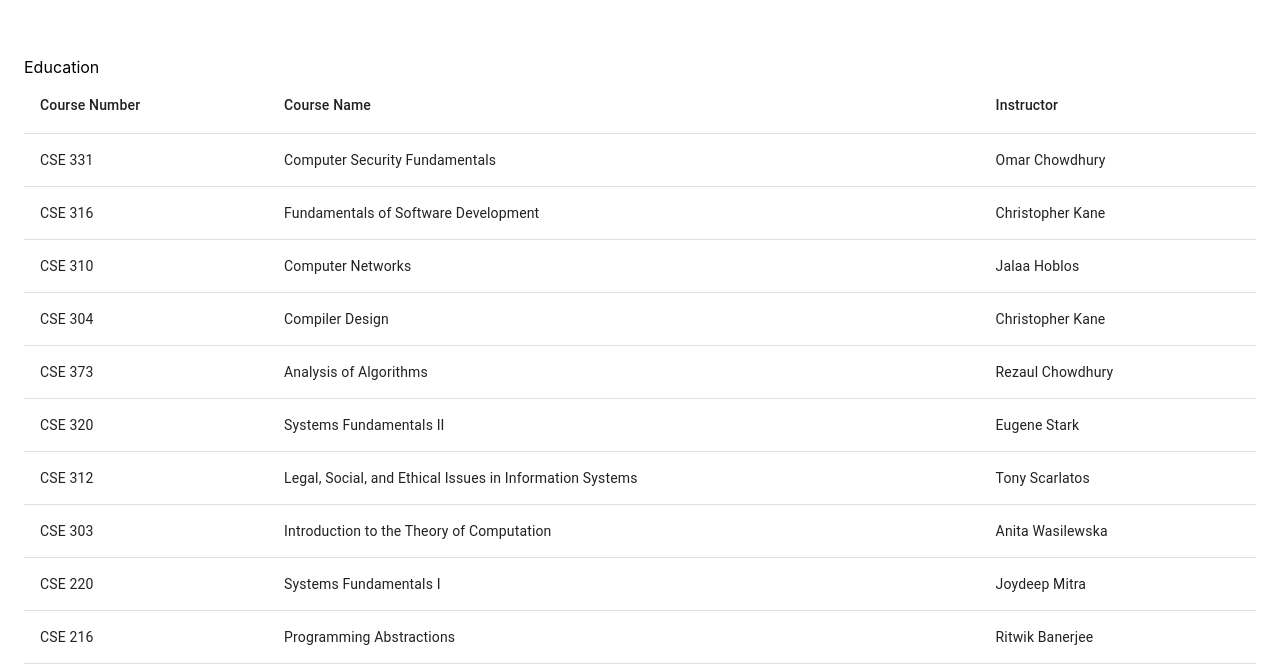
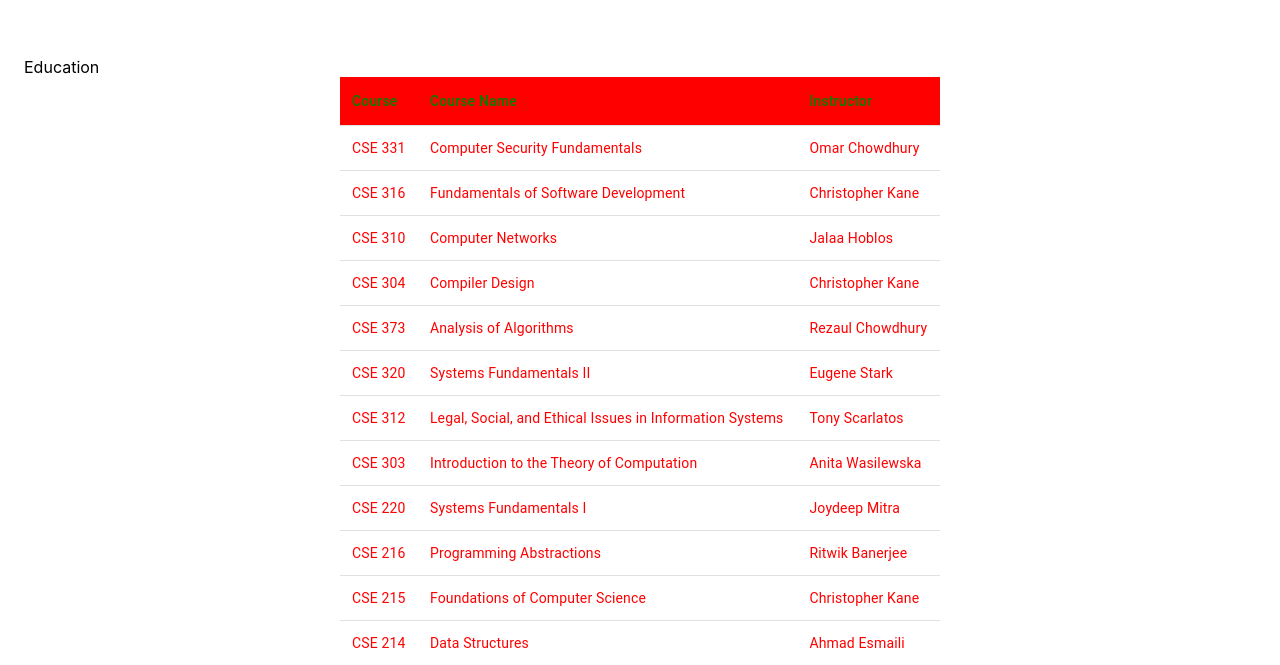
Before and after one commit to tiagowu/portfolio-website, a React (Create React App) app: page / in a window 1280 px wide. Shown: the part 1615-2280 px from the top of the page. Built offline with nearby package versions, Linux system fonts and the light colour scheme.

Commit message:
Add preliminary styling to courses table

```diff
--- a/src/components/Education.jsx
+++ b/src/components/Education.jsx
@@ -1,33 +1,79 @@
-import React from "react";
 import coursesData from "../data/coursesData";
 
-import { Container, Table, TableBody, TableCell, TableHead, TableRow } from "@mui/material";
+import { Container, Table, TableBody, TableCell, TableHead, TableRow, tableCellClasses } from "@mui/material";
+import { styled } from "@mui/system";
 
 const Education = () => {
+  const StyledEducationContainer = styled(Container)(({ theme }) => ({
+    paddingTop: "72px",
+  }));
+
+  const StyledTableContainer = styled(Container)(({ theme }) => ({
+    overflowX: "auto",
+    paddingLeft: "0px",
+    paddingRight: "0px",
+    "&::-webkit-scrollbar": {
+      height: "4px",
+    },
+    "&::-webkit-scrollbar-thumb": {
+      background: "red",
+      borderRadius: "16px",
+    },
+    "&::-webkit-scrollbar-thumb:hover": {
+      background: "darkgray",
+    },
+  }));
+
+  const StyledTable = styled(Table)(({ theme }) => ({
+    margin: "auto",
+    maxWidth: "600px",
+  }));
+
+  const StyledTableCell = styled(TableCell)(({ theme }) => ({
+    [`&.${tableCellClasses.head}`]: {
+      backgroundColor: "red",
+      color: "green",
+    },
+    [`&.${tableCellClasses.body}`]: {
+      color: "red",
+    },
+    fontSize: "14px",
+    padding: "12px",
+    whiteSpace: "nowrap",
+    [theme.breakpoints.down("sm")]: {
+      "&:nth-of-type(2)": {
+        whiteSpace: "normal",
+        minWidth: "200px",
+      },
+    },
+  }));
+
   const sortedCoursesData = [...coursesData].reverse().sort((a, b) => (a.completed === b.completed ? 0 : a.completed ? 1 : -1));
   return (
     <>
-      <Container sx={{ paddingTop: "72px" }} id="education">
+      <StyledEducationContainer id="education">
         Education
-        <Table>
+        <StyledTableContainer disableGutters>
+          <StyledTable>
             <TableHead>
               <TableRow>
-              <TableCell>Course Number</TableCell>
-              <TableCell>Course Name</TableCell>
-              <TableCell>Instructor</TableCell>
+                <StyledTableCell>Course</StyledTableCell>
+                <StyledTableCell>Course Name</StyledTableCell>
+                <StyledTableCell>Instructor</StyledTableCell>
               </TableRow>
             </TableHead>
             <TableBody>
               {sortedCoursesData.map((course, index) => (
                 <TableRow key={index}>
-                <TableCell>{course.courseNumber}</TableCell>
-                <TableCell>{course.courseName}</TableCell>
-                <TableCell>{course.instructor}</TableCell>
+                  <StyledTableCell>{course.courseNumber}</StyledTableCell>
+                  <StyledTableCell>{course.courseName}</StyledTableCell>
+                  <StyledTableCell>{course.instructor}</StyledTableCell>
                 </TableRow>
               ))}
             </TableBody>
-        </Table>
-      </Container>
+          </StyledTable>
+        </StyledTableContainer>
+      </StyledEducationContainer>
     </>
   );
 };
```
Lines whose indentation alone changed are shown as unchanged.
